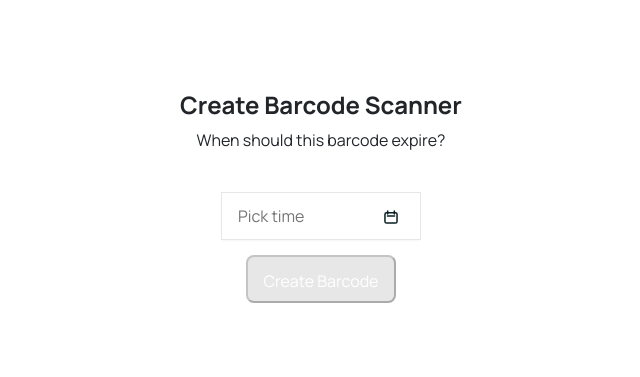
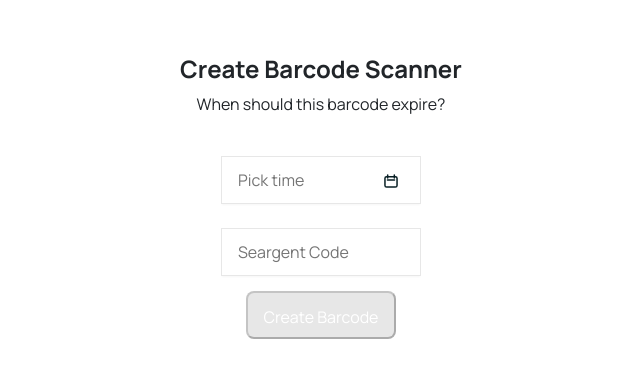
Before and after one commit to chevck/attendance-system, a React (Create React App) app: page / in a window 1280 px wide. Shown: the part 183-560 px from the top of the page, without its empty margins (319-959 px from the left). Built offline with nearby package versions, Linux system fonts and the light colour scheme.

Commit message:
fix: authenticate call

```diff
--- a/public/index.css
+++ b/public/index.css
@@ -133,6 +133,12 @@ button:disabled {
   background: gainsboro;
 }
 
+.ccw-attendance-app .create-barcode input.create-barcode-input {
+  width: 200px;
+  border-radius: 0 !important;
+  height: 48px;
+}
+
 .ccw-attendance-app .ccw-emails h3 {
   font-size: 24px;
   font-weight: 600;
@@ -216,6 +222,10 @@ button:disabled {
   position: absolute;
   right: 20px;
   top: 15px;
+}
+
+.ccw-attendance-app .date-picker-container .react-datepicker-time__input input {
+  width: auto !important;
 }
 
 .ccw-attendance-app .date-picker-container input {
--- a/src/pages/create-barcode.js
+++ b/src/pages/create-barcode.js
@@ -7,17 +7,18 @@ import QRCode from "react-qr-code";
 import { Loader } from "../components/Loader";
 import { encode } from "string-encode-decode";
 import { CalendarIcon } from "../assets/CalendarIcon";
+import axios from "axios";
+import { toast } from "react-toastify";
 
 export function CreateBarCode() {
   const [selectedDate, setSelectedDate] = useState(null);
   const [qrData, setQrData] = useState(null);
   const [loading, setLoading] = useState(false);
+  const [seargentcode, setSeargentCode] = useState("");
 
   useEffect(() => {
     setQrData(null);
   }, [selectedDate]);
-
-  console.log({ selectedDate });
 
   const handleCreateBarcode = () => {
     setLoading(true);
@@ -36,18 +37,28 @@ export function CreateBarCode() {
     }, 4000);
   };
 
+  const handleVerifyBarCodeCreator = async () => {
+    try {
+      setLoading(true);
+      const { data } = await axios.get(
+        `${process.env.REACT_APP_BACKEND_URL}/admin/verify?seargentcode=${seargentcode}`
+      );
+      toast.success(data);
+      handleCreateBarcode();
+    } catch (error) {
+      console.log({ error });
+      toast.error(error?.response?.data || "Error verifying you seargent 🫡");
+    } finally {
+      setLoading(false);
+    }
+  };
+
   return (
     <div className='create-barcode'>
       <h4>Create Barcode Scanner</h4>
       <div>
         <p>When should this barcode expire?</p>
         <br />
-        {/* <TimePicker
-          onChange={(time) => setExpiryTime(time)}
-          value={expiryTime}
-          disableClock={true}
-          amPmAriaLabel='PM'
-        /> */}
         <div className='date-picker-container'>
           <DatePicker
             selected={selectedDate}
@@ -59,13 +70,26 @@ export function CreateBarCode() {
             toggleCalendarOnIconClick
             icon={<CalendarIcon />}
             showTimeInput
+            timeInputLabel='Time:'
           />
         </div>
+        <br />
+        <center>
+          <input
+            className='create-barcode-input'
+            placeholder='Seargent Code'
+            value={seargentcode}
+            onChange={({ target: { value } }) => setSeargentCode(value)}
+          />
+        </center>
         <div>
           <button
-            disabled={loading || !selectedDate}
+            disabled={
+              loading ||
+              !(selectedDate && seargentcode && seargentcode.length === 4)
+            }
             className='btn-create'
-            onClick={handleCreateBarcode}
+            onClick={handleVerifyBarCodeCreator}
           >
             {loading ? <Loader /> : "Create Barcode"}
           </button>
```
